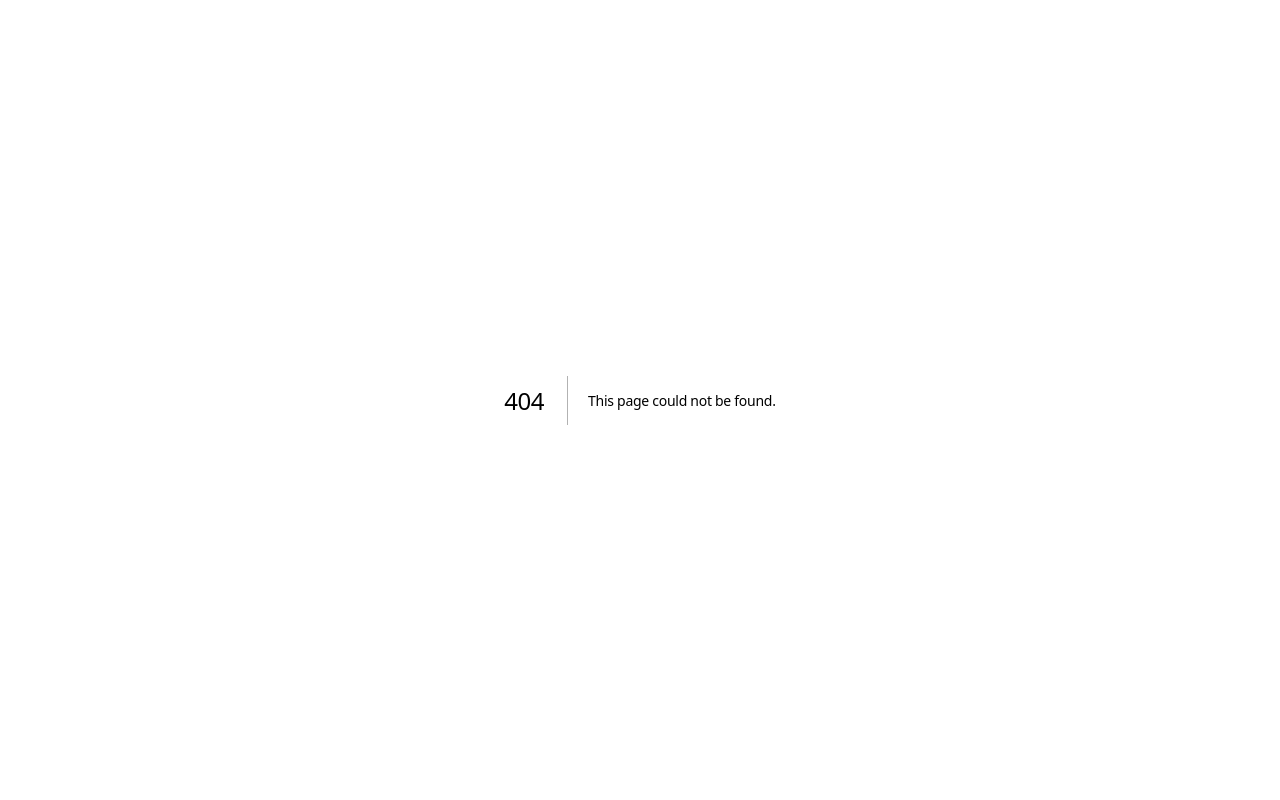
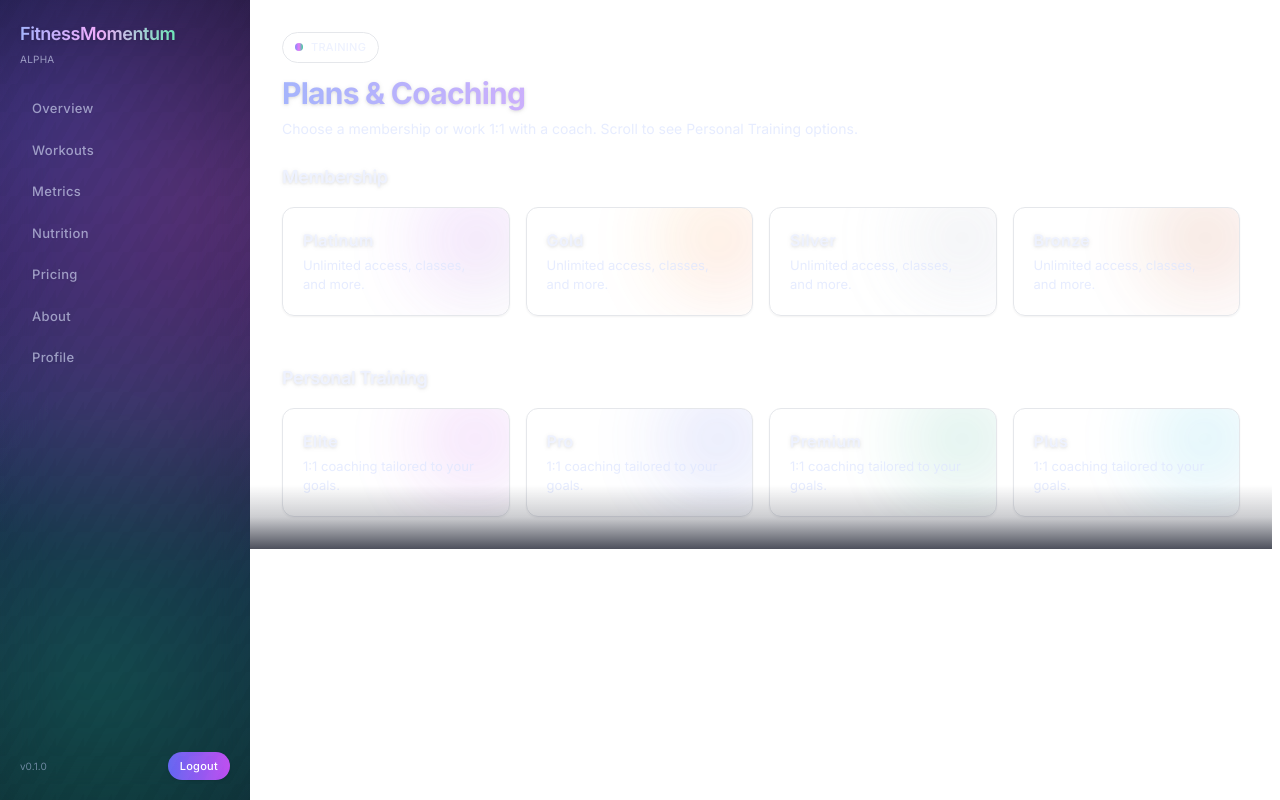
Before and after one commit to Ranjuna120/FitnessMomentum, a Next.js app: page /dashboard/training in a window 1280 px wide. Before the commit this address had no page. Built offline with nearby package versions, Linux system fonts and the light colour scheme; no server answers.

Commit message:
Create page.tsx

```diff
--- /dev/null
+++ b/src/app/(dashboard)/dashboard/training/page.tsx
@@ -0,0 +1,73 @@
+export const metadata = {
+  title: 'Training | FitnessMomentum',
+  description: 'Membership and Personal Training options'
+}
+
+const membershipPlans = [
+  { name: 'Platinum', gradient: 'from-indigo-500/30 via-fuchsia-500/30 to-emerald-500/30' },
+  { name: 'Gold', gradient: 'from-amber-400/30 via-orange-500/25 to-rose-500/25' },
+  { name: 'Silver', gradient: 'from-slate-300/30 via-gray-400/25 to-indigo-400/20' },
+  { name: 'Bronze', gradient: 'from-amber-700/30 via-orange-700/25 to-rose-700/20' },
+]
+
+const personalTraining = [
+  { name: 'Elite', gradient: 'from-fuchsia-500/30 to-purple-700/20' },
+  { name: 'Pro', gradient: 'from-indigo-500/30 to-blue-700/20' },
+  { name: 'Premium', gradient: 'from-emerald-500/30 to-teal-700/20' },
+  { name: 'Plus', gradient: 'from-cyan-400/30 to-sky-600/20' },
+]
+
+export default function TrainingPage() {
+  return (
+    <div className="relative p-6 md:p-8">
+      {/* Header */}
+      <div className="mb-6">
+        <span className="inline-flex items-center gap-2 text-[11px] font-medium px-3 py-1.5 rounded-full border border-white/10 bg-white/5 backdrop-blur text-indigo-50 tracking-wide">
+          <span className="w-2 h-2 rounded-full bg-gradient-to-r from-indigo-400 via-fuchsia-400 to-emerald-400" />
+          TRAINING
+        </span>
+        <h1 className="mt-3 text-2xl md:text-3xl font-bold tracking-tight bg-clip-text text-transparent bg-gradient-to-r from-indigo-300 via-fuchsia-300 to-emerald-300 drop-shadow">
+          Plans & Coaching
+        </h1>
+        <p className="mt-2 text-sm text-indigo-100/80 max-w-2xl">
+          Choose a membership or work 1:1 with a coach. Scroll to see Personal Training options.
+        </p>
+      </div>
+
+      {/* Membership section */}
+      <section aria-labelledby="membership-heading" className="space-y-4">
+        <h2 id="membership-heading" className="text-lg font-semibold text-indigo-50 drop-shadow">Membership</h2>
+        <div className="grid sm:grid-cols-2 lg:grid-cols-4 gap-4">
+          {membershipPlans.map((p) => (
+            <div key={p.name} className="relative overflow-hidden rounded-xl border border-white/10 bg-white/5 backdrop-blur p-5 text-indigo-50 shadow-sm hover:shadow-xl transition">
+              <div className={`pointer-events-none absolute -right-6 -top-6 w-28 h-28 rounded-full bg-gradient-to-br ${p.gradient} blur-2xl opacity-60`} />
+              <div className="relative z-10">
+                <h3 className="text-base font-semibold tracking-wide drop-shadow">{p.name}</h3>
+                <p className="text-[13px] text-indigo-100/80 mt-1">Unlimited access, classes, and more.</p>
+              </div>
+            </div>
+          ))}
+        </div>
+      </section>
+
+      {/* Spacer to encourage scroll */}
+      <div className="h-12" />
+
+      {/* Personal Training section */}
+      <section aria-labelledby="pt-heading" className="space-y-4">
+        <h2 id="pt-heading" className="text-lg font-semibold text-indigo-50 drop-shadow">Personal Training</h2>
+        <div className="grid sm:grid-cols-2 lg:grid-cols-4 gap-4">
+          {personalTraining.map((p) => (
+            <div key={p.name} className="relative overflow-hidden rounded-xl border border-white/10 bg-white/5 backdrop-blur p-5 text-indigo-50 shadow-sm hover:shadow-xl transition">
+              <div className={`pointer-events-none absolute -right-6 -top-6 w-28 h-28 rounded-full bg-gradient-to-br ${p.gradient} blur-2xl opacity-60`} />
+              <div className="relative z-10">
+                <h3 className="text-base font-semibold tracking-wide drop-shadow">{p.name}</h3>
+                <p className="text-[13px] text-indigo-100/80 mt-1">1:1 coaching tailored to your goals.</p>
+              </div>
+            </div>
+          ))}
+        </div>
+      </section>
+    </div>
+  )
+}
```
